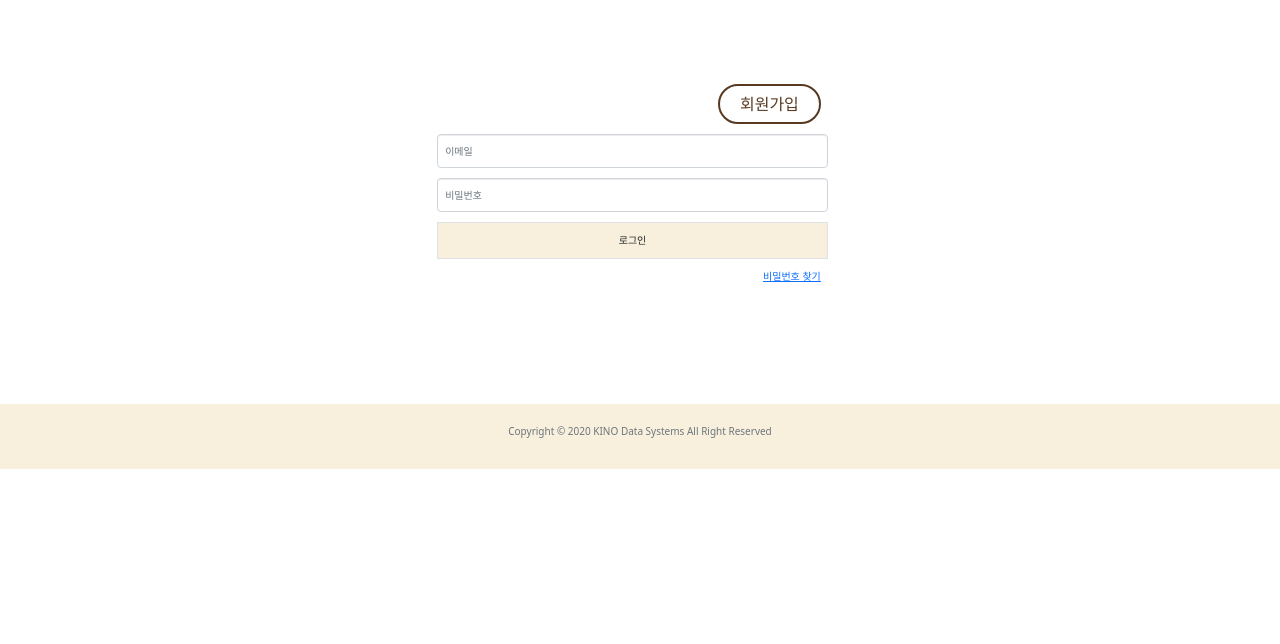
After one commit to SubinOk/cafein, a Django app: page /owner/login/ in a window 1280 px wide. The commit adds this page. Shown: the part 136-780 px from the top of the page. Run offline with Django 3.2, Linux system fonts and the light colour scheme; some libraries are stand-ins or nearby versions.

Commit message:
오너 로그인 페이지 경로 추가 및 페이지 추가

```diff
--- a/frontend/cafein/cafein/urls.py
+++ b/frontend/cafein/cafein/urls.py
@@ -19,6 +19,7 @@ from django.urls import path, include
 urlpatterns = [
     path('admin/', admin.site.urls),
     path('', include('main.urls')),
+    path('owner/', include('owner.urls')),
 ]
 
 from django.conf import settings
--- a/frontend/cafein/main/templates/login.html
+++ b/frontend/cafein/main/templates/login.html
@@ -17,7 +17,7 @@
                     <button class="border cafein-button login-box">카페인 손님<br>로그인</button>
                 </div>
                 <div class="col-md-4 offset-md-4">
-                    <button class="border float-end cafein-button login-box">카페인 사장<br>로그인</button>
+                    <button class="border float-end cafein-button login-box" href="owner/login/">카페인 사장<br>로그인</button>
                 </div>
             </div>
             <div class="contents-blank"></div>
--- a/frontend/cafein/main/urls.py
+++ b/frontend/cafein/main/urls.py
@@ -2,6 +2,8 @@ from . import views
 from django.urls import path, include
 
 app_name = 'main'
+print("text")
 urlpatterns = [
     path('', views.login, name='login'),
+    path('/ownerlogin/', include('owner.urls'))
 ]
--- /dev/null
+++ b/frontend/cafein/owner/templates/ownerlogin.html
@@ -0,0 +1,26 @@
+{% extends "layout.html" %}
+{% block content %}
+<main class="container-fluid">
+    <div class="col-4 container">
+        <div class="blank"></div>
+        <div class="blank"></div>
+        <div class="blank"></div>
+        <div class="container row">
+            <div class="col">
+                <a class="login-button btn btn-outline-brown float-end" href="#" aria-expanded="false">회원가입</a>
+            </div>
+            <div class="contents-blank"></div>
+            <input type="email" class="form-control" placeholder="이메일">
+            <div class="contents-blank"></div>
+            <input type="password" class="form-control" placeholder="비밀번호">
+            <div class="contents-blank"></div>
+            <button class="border cafein-button">로그인</button>
+            <div class="contents-blank"></div>
+            <a class="find-password">비밀번호 찾기</a>
+        </div>
+        <div class="blank"></div>
+        <div class="blank"></div>
+        <div class="blank"></div>
+    </div>
+</main>
+{% endblock %}
--- a/frontend/cafein/owner/urls.py
+++ b/frontend/cafein/owner/urls.py
@@ -3,5 +3,5 @@ from django.urls import path, include
 
 app_name = 'owner'
 urlpatterns = [
-    # path('', views.login, name='login'),
+    path('login/', views.ownerlogin, name='ownerlogin'),
 ]
--- a/frontend/cafein/owner/views.py
+++ b/frontend/cafein/owner/views.py
@@ -1,3 +1,5 @@
 from django.shortcuts import render
 
 # Create your views here.
+def ownerlogin(request):
+    return render(request, 'ownerlogin.html')
```
